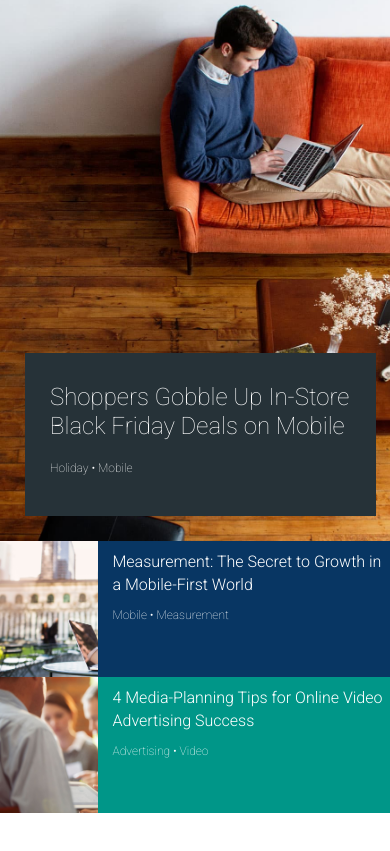
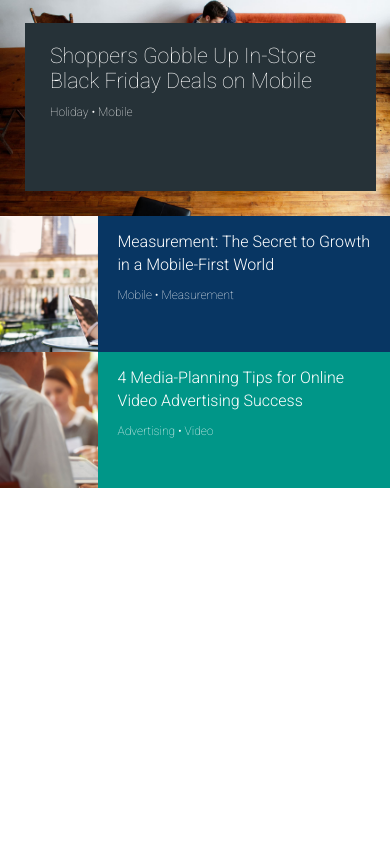
Before and after one commit to gitmichelle/google-replica, a plain HTML site: page index.html in a window 390 px wide. Shown: the part 77-928 px from the top of the page. After the commit the page ends 844 px from the top, so only its background shows below. Drawn offline with Linux system fonts and the light colour scheme.

Commit message:
fix font sizing

```diff
--- a/css/styles.css
+++ b/css/styles.css
@@ -52,7 +52,7 @@ li {
 /*<--Main Block-->*/
 
 .mainRow {
-  height: 544px;
+  max-height: 544px !important;
 }
 
 .leftCol {
@@ -79,7 +79,7 @@ li {
   height: 225px;
   width: 225px;
   color: white;
-  padding: 10px;
+  padding: 17px 10px;
 
 }
 
@@ -90,8 +90,9 @@ li {
   bottom: 25px;
   height: 30%;
   width: 90%;
+  height: 20vh;
   color: white;
-  padding: 30px 15px;
+  padding: 10px 15px;
 
 }
 
@@ -110,6 +111,13 @@ li {
   background-color: #083663;
   color: white;
   height: 104px;
+}
+
+.xsTopText {
+  margin-top: 0;
+  font-size: 12pt;
+  margin-left: 10px;
+  font-weight: 300;
 }
 
 .xsBoxTop {
@@ -135,16 +143,23 @@ li {
   height: 104px;
 }
 
+.xsMainText {
+  font-weight: 100;
+  margin: 10px;
+  line-height: 1.2;
+  font-size: 16pt;
+}
+
 .mainText {
   font-size: 18pt;
   font-weight: 100;
   margin-left: 10px;
   line-height: 1.2;
-  margin-bottom: 20px;
+  margin-bottom: 10px;
 }
 
 .boxText {
-  padding: 5px;
+  padding: 15px 10px;
 }
 
 .topText {
--- a/index.html
+++ b/index.html
@@ -26,17 +26,19 @@
 
       <div class="row mainRow">
         <div class="leftCol col-sm-12 col-md-8 hidden-xs">
-          <img style="height: 100%; width:100%;" src="img/blackfriday.jpg" alt="Black Friday Image"/>
+          <img style="height: 544px; width:100%;" src="img/blackfriday.jpg" alt="Black Friday Image"/>
             <div class="positionBox">
-              <p class="mainText">Shoppers Gobble Up In-Store Black Friday Deals on Mobile</p>
-              <p class="bottomText">Holiday • Mobile</p>
-              <p class="bottomText">Store foot traffic surged on Black Friday</p>
+              <div class="positionTextBox">
+                <p class="mainText">Shoppers Gobble Up In-Store Black Friday Deals on Mobile</p>
+                <p class="bottomText">Holiday • Mobile</p>
+                <p class="bottomText">Store foot traffic surged on Black Friday</p>
+              </div>
             </div>
           </div>
           <div class="leftCol col-xs-12 hidden-sm hidden-md hidden-lg">
             <img style="height: 100%; width:100%;" src="img/blackfriday.jpg" alt="Black Friday Image"/>
               <div class="positionBoxXS">
-                <p class="mainText">Shoppers Gobble Up In-Store Black Friday Deals on Mobile</p>
+                <p class="xsMainText">Shoppers Gobble Up In-Store Black Friday Deals on Mobile</p>
                 <p class="bottomText">Holiday • Mobile</p>
               </div>
           </div>
@@ -47,7 +49,7 @@
               </div>
               <div class="col-xs-9 hidden-sm hidden-md hidden-lg xsBoxTop" height=50%>
                 <div class="boxText">
-                  <p class="topText">Measurement: The Secret to Growth in a Mobile-First World</p>
+                  <p class="xsTopText">Measurement: The Secret to Growth in a Mobile-First World</p>
                   <p class="bottomText">Mobile • Measurement</p>
                 </div>
               </div>
@@ -56,7 +58,7 @@
               </div>
               <div class="col-xs-9 hidden-sm hidden-md hidden-lg xsBoxBottom" height=50%>
                 <div class="boxText">
-                  <p class="topText">4 Media-Planning Tips for Online Video Advertising Success</p>
+                  <p class="xsTopText">4 Media-Planning Tips for Online Video Advertising Success</p>
                   <p class="bottomText">Advertising • Video</p>
                 </div>
               </div>
```
